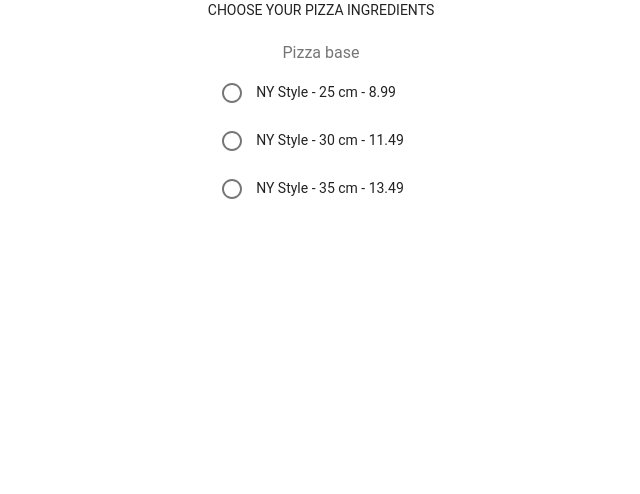
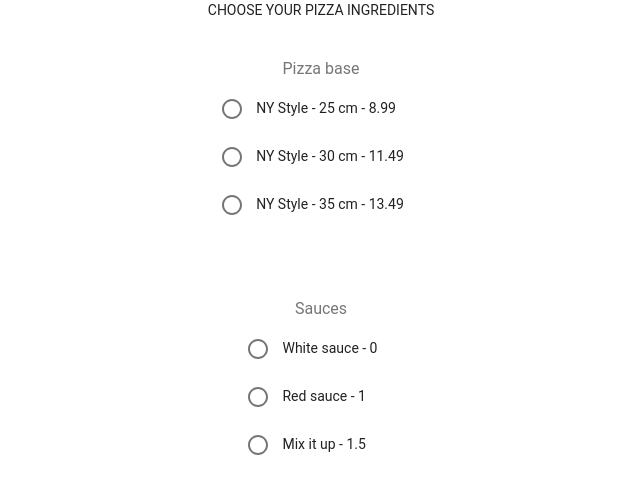
Before and after one commit to peterDijk/pizza-configurator, a React (Create React App) app: page / in a window 1280 px wide. Shown: the top 494 px of the page, without its empty margins (319-959 px from the left). Built offline with nearby package versions, Linux system fonts and the light colour scheme.

Commit message:
select sauce, update chosen obj in redux

```diff
--- /dev/null
+++ b/src/actions/chosen.js
@@ -0,0 +1,8 @@
+export const UPDATE_CHOSEN = 'UPDATE_CHOSEN'
+
+export function updateChosen(pizzaObj) {
+  return {
+    type: UPDATE_CHOSEN,
+    payload: pizzaObj
+  }
+}
--- a/src/actions/options.js
+++ b/src/actions/options.js
@@ -1,7 +1,6 @@
 import jsonOptions from '../pizza-options.json'
 
 export const OPTIONS_LOADED = 'OPTIONS_LOADED'
-
 
 
 function optionsLoaded(options) {
--- a/src/components/Configurator.js
+++ b/src/components/Configurator.js
@@ -14,6 +14,8 @@ function Configurator(props) {
     <Grid container spacing={16} direction="column" justify="center" alignItems="center">
       <Grid item>
         <Typography>CHOOSE YOUR PIZZA INGREDIENTS</Typography>
+      </Grid>
+      <Grid item>
         <FormControl component="fieldset" className={classes.formControl}>
           <FormLabel component="legend">Pizza base</FormLabel>
             <RadioGroup
@@ -24,6 +26,20 @@ function Configurator(props) {
               onChange={props.handleChange}
               >
               {props.baseOptions.map(base => <FormControlLabel key={base.id} value={base.id.toString()} control={<Radio />} label={`${base.name} - ${base.size} - ${base.price}`} />)}
+            </RadioGroup>
+        </FormControl>
+      </Grid>
+      <Grid item>
+          <FormControl component="fieldset" className={classes.formControl}>
+            <FormLabel component="legend">Sauces</FormLabel>
+              <RadioGroup
+                aria-label="sauce"
+                name="sauce"
+                className={classes.group}
+                value={props.sauceValue.toString()}
+                onChange={props.handleChange}
+                >
+                {props.sauceOptions.map(sauce => <FormControlLabel key={sauce.id} value={sauce.id.toString()} control={<Radio />} label={`${sauce.name} - ${sauce.price}`} />)}
               </RadioGroup>
             </FormControl>
       </Grid>
--- a/src/components/ConfiguratorContainer.js
+++ b/src/components/ConfiguratorContainer.js
@@ -1,6 +1,7 @@
 import React from 'react'
 import {connect} from 'react-redux'
 import {loadOptions} from '../actions/options'
+import {updateChosen} from '../actions/chosen'
 import Configurator from './Configurator'
 
 class ConfiguratorContainer extends React.PureComponent {
@@ -20,6 +21,7 @@ class ConfiguratorContainer extends React.PureComponent {
 
   componentDidUpdate() {
     console.log(this.state)
+    this.props.updateChosen(this.state)
   }
 
 
@@ -33,6 +35,8 @@ class ConfiguratorContainer extends React.PureComponent {
         toppingOptions={this.props.options.toppings}
         handleChange={this.handleChange}
         baseValue={this.state.base}
+        sauceValue={this.state.sauce}
+        toppingsValue={this.state.toppings}
         />
     )
   }
@@ -52,4 +56,4 @@ const mapStateToProps = (state) => {
 
 // proptypes!
 
-export default connect(mapStateToProps, {loadOptions})(ConfiguratorContainer)
+export default connect(mapStateToProps, {loadOptions, updateChosen})(ConfiguratorContainer)
--- /dev/null
+++ b/src/reducers/chosen.js
@@ -0,0 +1,16 @@
+import {UPDATE_CHOSEN} from '../actions/chosen'
+
+const initialState = {
+  base: null,
+  sauce: null,
+  toppings: null
+}
+
+export default (state = initialState, action = {}) => {
+  switch (action.type) {
+    case UPDATE_CHOSEN:
+      return action.payload
+    default:
+      return state
+  }
+}
--- a/src/reducers/index.js
+++ b/src/reducers/index.js
@@ -1,6 +1,8 @@
 import {combineReducers} from 'redux'
 import options from './options'
+import chosen from './chosen'
 
 export default combineReducers({
-  options
+  options,
+  chosen
 })
```
Lines whose indentation alone changed are shown as unchanged.
